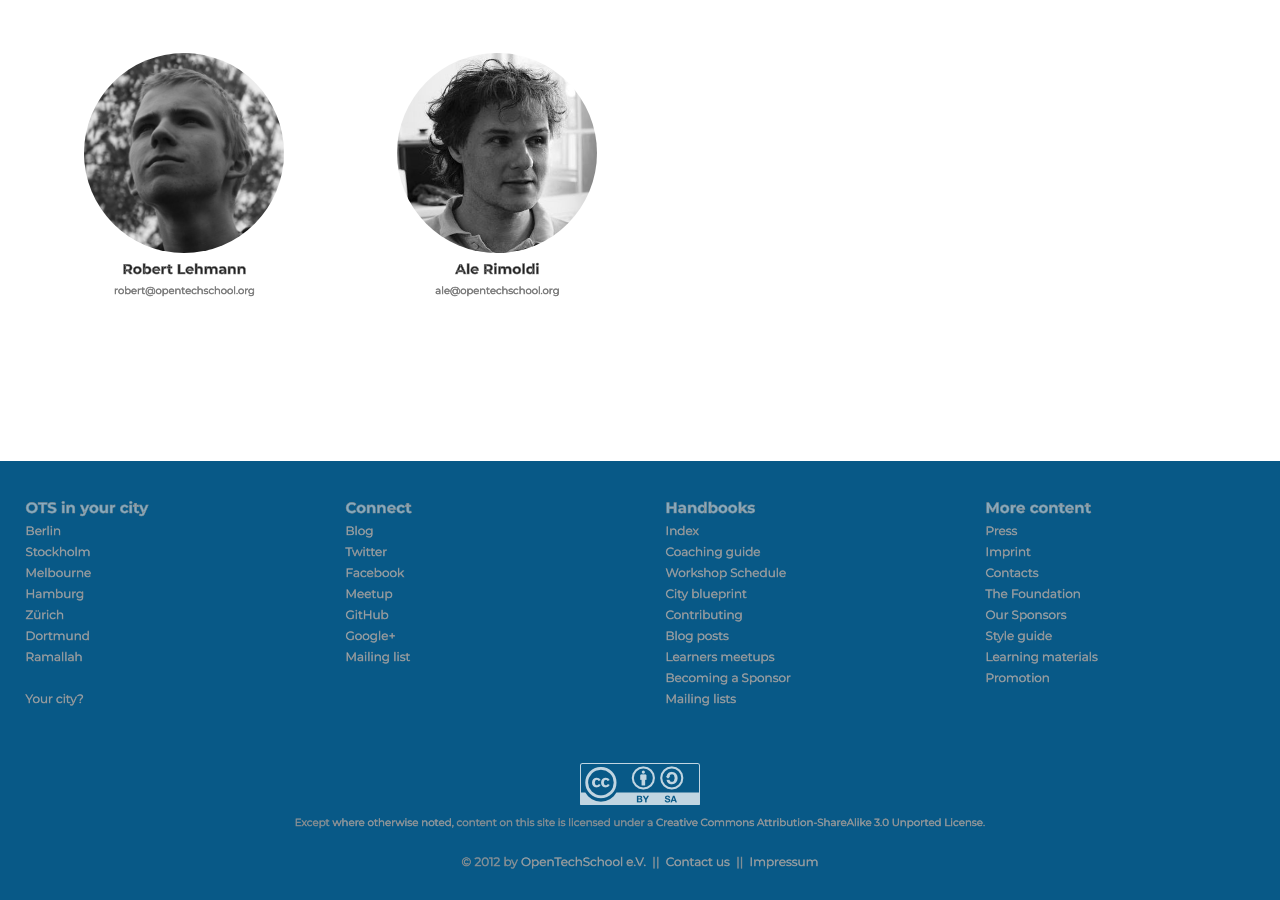
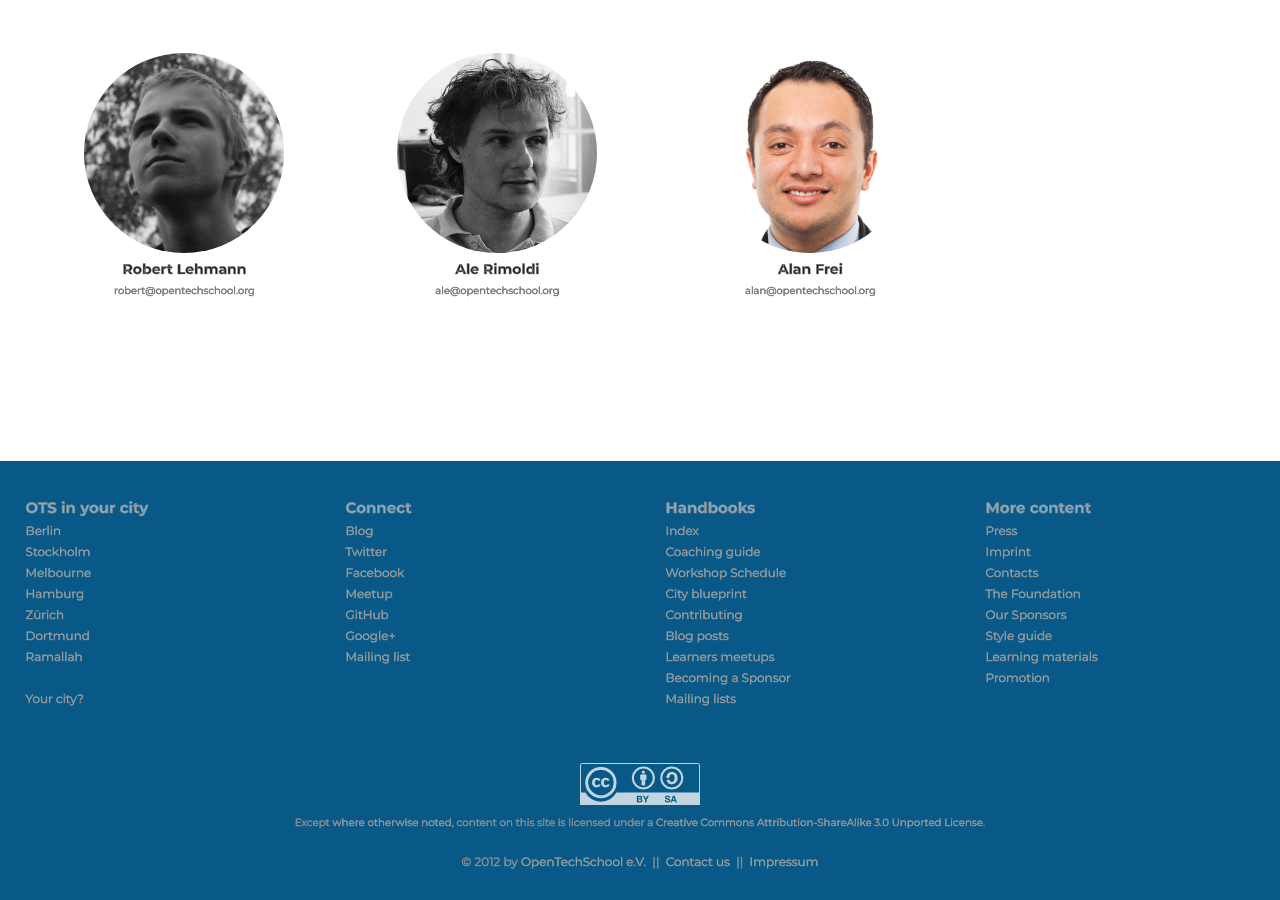
Before and after one commit to OpenTechSchool/www.opentechschool.org, a Jekyll site: the page built from zurich/index.md, in a window 1280 px wide and 900 px high, scrolled down 1021 px. Built offline with Jekyll 4.4.1, drawn with Linux system fonts in a browser that asks for light colours; nearby versions of some CDN libraries.

Commit message:
Add Alan to the Zurich team

```diff
--- a/zurich/index.md
+++ b/zurich/index.md
@@ -27,4 +27,10 @@ custom_events: "We're also on <a href=\"http://techup.ch/tag/opentechschool\">Te
     <p>ale@opentechschool.org</p>
   </li>
 
+  <li class="member">
+    <img src="/images/team/alan.jpg">
+    <h3>Alan Frei</h3>
+    <p>alan@opentechschool.org</p>
+  </li>
+
 </ul>
```
Also changed, not shown: images/team/alan.jpg (added).
